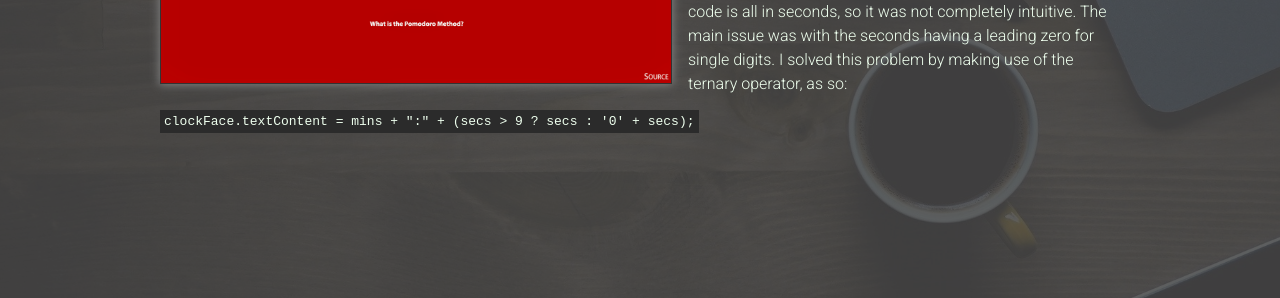
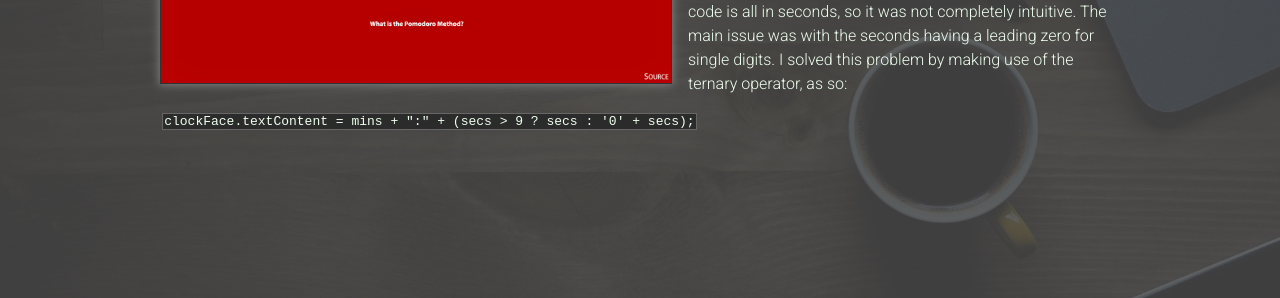
Before and after one commit to jmcharter/Portfolio-2019, a Jekyll site: the page built from dist/pomodoro.md, in a window 1280 px wide. Shown: the part 396-694 px from the top of the page. Built offline with Jekyll 4.4.1, drawn with Linux system fonts in a browser that asks for light colours; nearby versions of some CDN libraries.

Commit message:
adjust code tag styling

```diff
--- a/dist/css/main.css
+++ b/dist/css/main.css
@@ -440,7 +440,12 @@ a {
 }
 
 code {
-  padding: 0.25rem;
+  font-family: monospace;
+  padding: 0 0.1rem;
+  margin: 0 0.1rem;
+  white-space: nowrap;
+  word-break: normal;
+  border: 1px solid #666;
   max-width: 80vw;
   overflow: scroll;
   background-color: #2b2b2b;
```
Also changed, not shown: scss/main.scss (+6 -1 lines), 3 other files.
